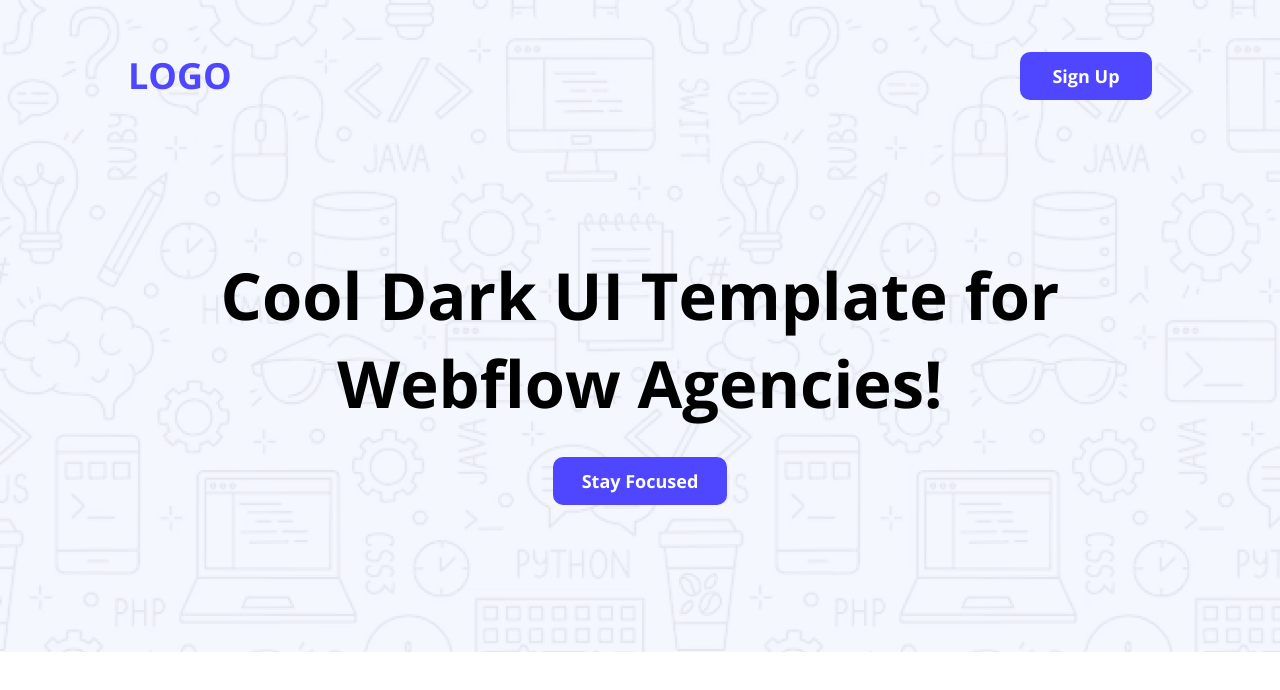
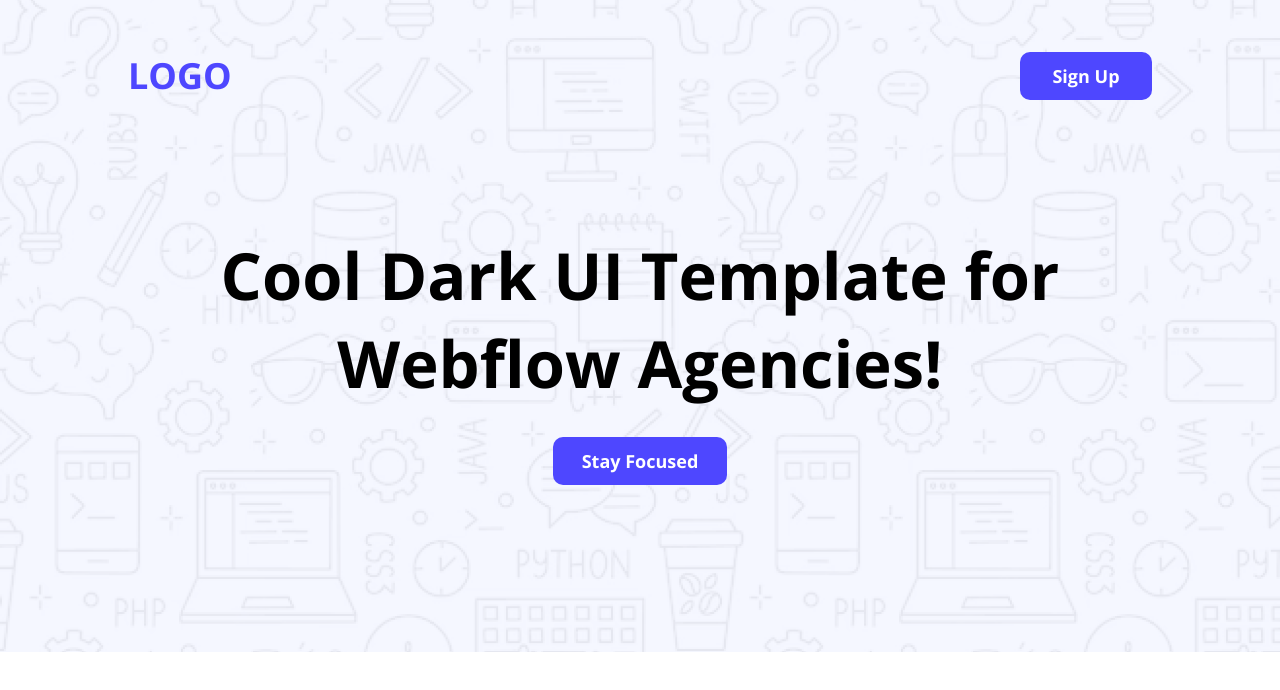
Before and after one commit to ahmedroni11/my-first-project, a plain HTML site: page index.html in a window 1280 px wide. Drawn offline with nearby package versions, Linux system fonts and the light colour scheme.

Commit message:
Added the banner section

```diff
--- a/index.html
+++ b/index.html
@@ -4,13 +4,17 @@
     <meta charset="UTF-8">
     <meta name="viewport" content="width=device-width, initial-scale=1.0">
     <title>Document</title>
-    <link rel="preconnect" href="https://fonts.googleapis.com">
+     <!------------ Google Font Link  -------------------->
+
+<link rel="preconnect" href="https://fonts.googleapis.com">
 <link rel="preconnect" href="https://fonts.gstatic.com" crossorigin>
 <link href="https://fonts.googleapis.com/css2?family=Open+Sans:ital,wght@0,300..800;1,300..800&family=Raleway:ital,wght@0,100..900;1,100..900&display=swap" rel="stylesheet">
+ <!------------ font awesome cdn link  -------------------->
+  <link rel="stylesheet" href="https://cdnjs.cloudflare.com/ajax/libs/font-awesome/6.7.2/css/all.min.css" integrity="sha512-Evv84Mr4kqVGRNSgIGL/F/aIDqQb7xQ2vcrdIwxfjThSH8CSR7PBEakCr51Ck+w+/U6swU2Im1vVX0SVk9ABhg==" crossorigin="anonymous" referrerpolicy="no-referrer" />
     <link rel="stylesheet" href="style.css">
 </head>
 <body>
-    <!-- ========== Header / Navbar ========== -->
+    <!-- ======== Header / Navbar ======== -->
 
     <header>
         <nav>
@@ -21,18 +25,17 @@
             </div>
         </nav>
 
-        <!-- ======== Banner Section ======== -->
-
+    <!-- ======== Banner Section ======== -->
         <section>
             <div class="banner">
                 <div class="banner-content">
                     <h1>Cool Dark UI Template for <br> Webflow Agencies!</h1>
                     <button class="banner-content-btn">Stay Focused</button>
                 </div>
-
             </div>
         </section>
+    </header>
 
-    </header>
+
 </body>
 </html>
--- a/style.css
+++ b/style.css
@@ -13,6 +13,7 @@ header{
     background-image: url(Assets/Hero-bg.png);
     background-repeat: no-repeat;
     height: 698px;
+    margin-bottom: 80px;
 }
 nav{
     display: flex;
@@ -43,14 +44,14 @@ nav{
    text-align: center;
 }
 .banner-content{
-   padding-top: 100px;
+   padding-top: 80px;
 }
 .banner-content h1{
     font-size: 65px;
     padding-bottom: 30px;
 }
 .banner-content-btn{
-     width: 174px;
+    width: 174px;
     height: 48px;
     border: none;
     background-color: #4E47FF;
```
